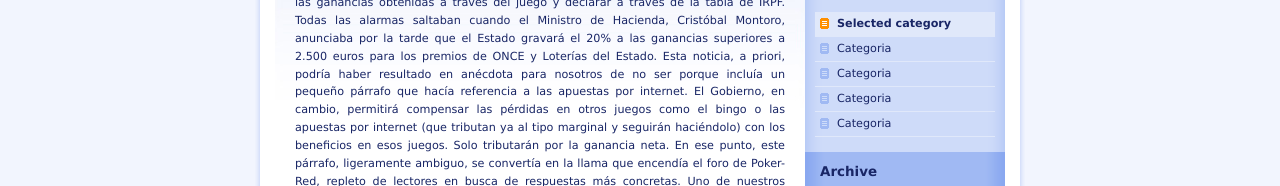
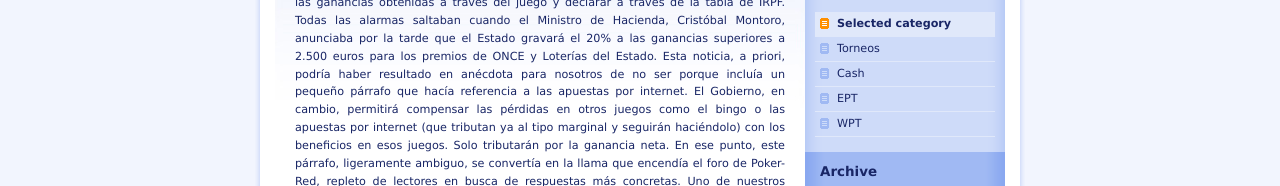
Before and after one commit to juanj181/ProyectoWeb, a plain HTML site: page index.html in a window 1280 px wide. Shown: the part 425-611 px from the top of the page. Drawn offline with Linux system fonts and the light colour scheme.

Commit message:
Cambio menus laterales

```diff
--- a/index.html
+++ b/index.html
@@ -227,10 +227,10 @@ Veremos si Ronaldo sigue el camino abierto por otros futbolistas como Santi Cañ
 
                 <ul id="category">
                     <li id="category-active"><a href="#">Selected category</a></li> <!-- Active -->
-                    <li><a href="#">Categoria</a></li>
-                    <li><a href="#">Categoria</a></li>
-                    <li><a href="#">Categoria</a></li>
-                    <li><a href="#">Categoria</a></li>
+                    <li><a href="#">Torneos</a></li>
+                    <li><a href="#">Cash</a></li>
+                    <li><a href="#">EPT</a></li>
+                    <li><a href="#">WPT</a></li>
                 </ul>
 
                 <hr class="noscreen" />
```
